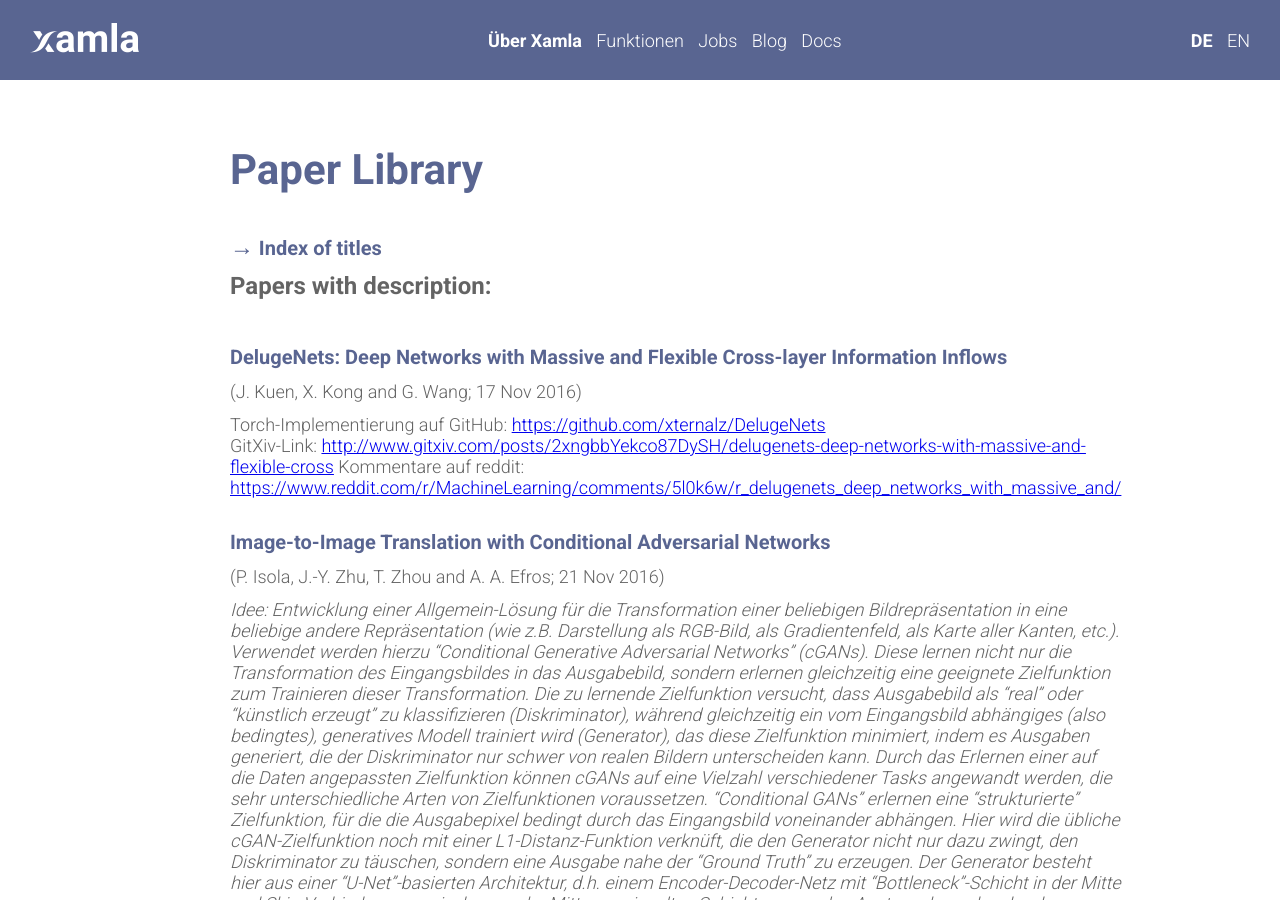
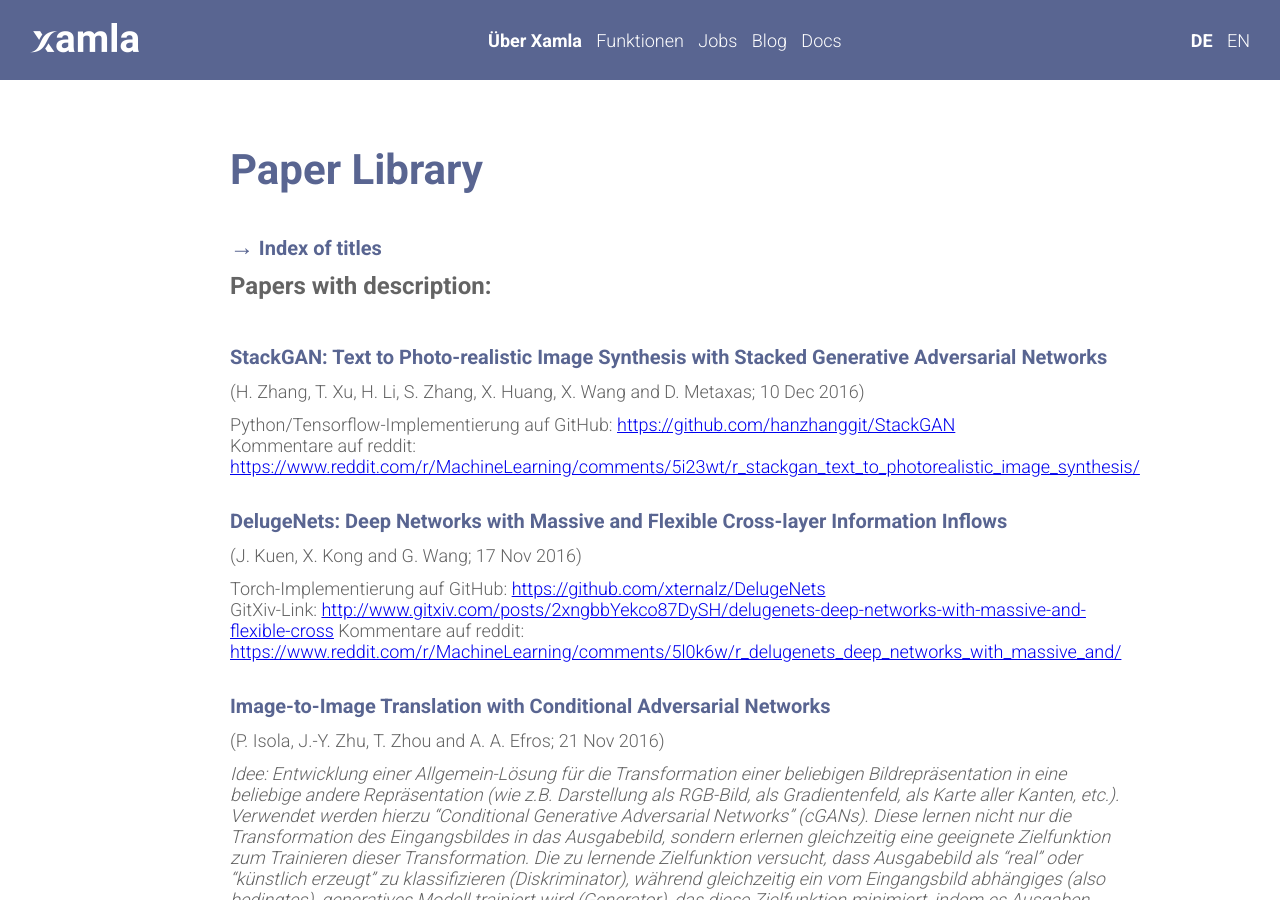
Before and after one commit to Xamla/xamla.github.io, a Jekyll site: the page built from paper-library.md, in a window 1280 px wide and 900 px high. Built offline with Jekyll 4.4.1, drawn with Linux system fonts in a browser that asks for light colours; formulas are drawn with MathJax 3; some of the changed text lies outside the part shown.

Commit message:
Update paper-library.md

```diff
--- a/paper-library.md
+++ b/paper-library.md
@@ -9,6 +9,14 @@ mathjax: true
 
 
 ## Papers with description:
+
+
+#### <a name="StackGAN"></a>[StackGAN: Text to Photo-realistic Image Synthesis with Stacked Generative Adversarial Networks](https://arxiv.org/abs/1612.03242)
+
+(H. Zhang, T. Xu, H. Li, S. Zhang, X. Huang, X. Wang and D. Metaxas; 10 Dec 2016)
+
+Python/Tensorflow-Implementierung auf GitHub: [https://github.com/hanzhanggit/StackGAN](https://github.com/hanzhanggit/StackGAN) <br />
+Kommentare auf reddit: [https://www.reddit.com/r/MachineLearning/comments/5i23wt/r_stackgan_text_to_photorealistic_image_synthesis/](https://www.reddit.com/r/MachineLearning/comments/5i23wt/r_stackgan_text_to_photorealistic_image_synthesis/)
 
 
 #### <a name="DelugeNets"></a>[DelugeNets: Deep Networks with Massive and Flexible Cross-layer Information Inflows](https://arxiv.org/abs/1611.05552)
@@ -620,6 +628,7 @@ Winner of the MICCAI 2013 Grand Challenge on Mitosis Detection
 [Spatial Transformer Networks](#Spatial Transformer Networks) <br />
 [Speed learning on the fly](#SpeedLearning) <br />
 [Stacked What-Where Auto-encoders](#Stacked What-Where Auto-encoders) <br />
+[StackGAN: Text to Photo-realistic Image Synthesis with Stacked Generative Adversarial Networks](#StackGAN) <br />
 [Systematic evaluation of CNN advances on the ImageNet](#CNN advances) <br />
 [Train faster, generalize better: Stability of stochastic gradient descent](#Stability of SGD) <br />
 [Understanding the Bias-Variance Tradeoff](#Bias-Variance Tradeoff) <br />
```
